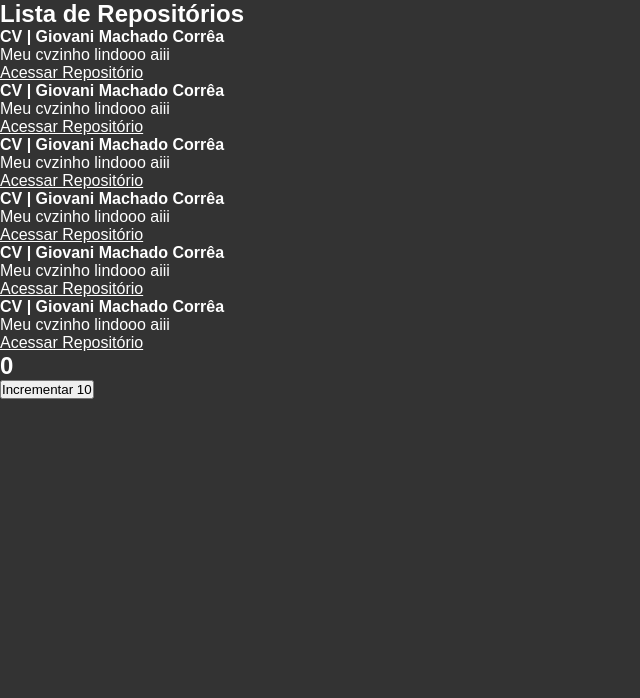
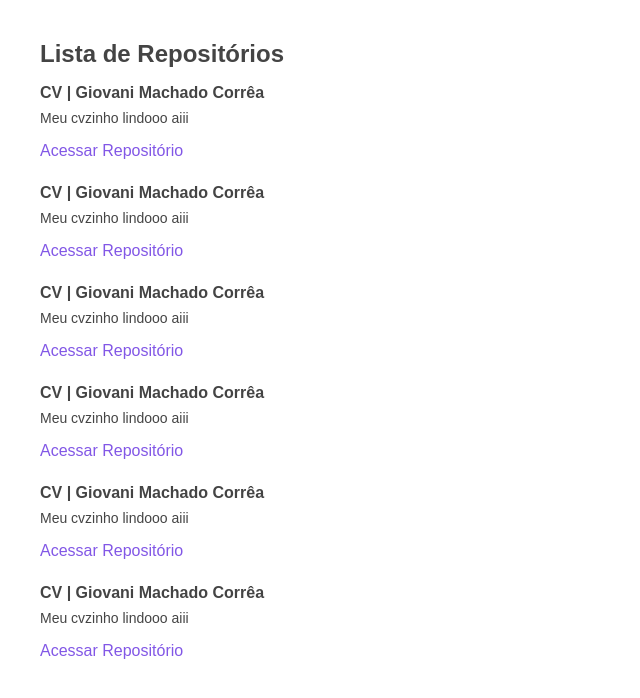
Before and after one commit to Elesiann/01-github-explorer, a React app: page / in a window 1280 px wide. Shown: the top 698 px of the page, without its empty margins (0-640 px from the left). Built offline with nearby package versions, Linux system fonts and the light colour scheme.

Commit message:
stylizing lists

```diff
--- a/src/App.jsx
+++ b/src/App.jsx
@@ -1,4 +1,3 @@
-import { Counter } from "./components/Counter";
 import { RepositoryList } from "./components/RepositoryList";
 import "./styles/global.scss";
 
@@ -7,7 +6,6 @@ export function App() {
     //sempre deve existir um conteiner pai acima de duas expressoes jsx
     <>
       <RepositoryList />
-      <Counter />
     </>
   );
 }
--- a/src/components/Counter.jsx
+++ /dev/null
@@ -1,27 +0,0 @@
-//hook, gancho.
-import { useState } from "react";
-
-// imutabilidade - nunca vai receber um novo valor, nao se pode alterar diretamente o conteúdo e sim dar um novo valor.
-// usuarios ['elesian', 'giovani']
-// usuarios.push ['maluco'] - mutação do valor original da variável, realocação de memória
-
-// se quero adicionar uma informação nova no fim do array, preciso criar um novo array copiando as informaçoes que ja existem dentro de usuários
-// usando spread operator (...) e adiciono no final novoUsuarios = [...usuarios, 'maluco']
-export function Counter() {
-  //desestruturando um array
-  const [counter, setCounter] = useState(0);
-
-  // isso acontece tambem com o setCounter, por ser imutável, preciso criar uma nova variável que define um novo valor para o Counter
-  function increment() {
-    setCounter(counter + 10);
-  }
-
-  return (
-    <div>
-      <h2>{counter}</h2>
-      <button type="button" onClick={increment}>
-        Incrementar 10
-      </button>
-    </div>
-  );
-}
--- a/src/components/RepositoryList.jsx
+++ b/src/components/RepositoryList.jsx
@@ -1,4 +1,6 @@
 import { RepositoryItem } from "./RepositoryItem";
+
+import "../styles/repositories.scss";
 
 const repository = {
   name: "CV | Giovani Machado Corrêa",
--- a/src/styles/global.scss
+++ b/src/styles/global.scss
@@ -6,10 +6,10 @@
 
 body {
   font-family: Arial, Helvetica, sans-serif;
-    color: white;
-    background-color: #333;
+  color: #444;
+  background-color: white;
 
-    a{
+  a {
     text-decoration: underline;
     color: white;
   }
--- /dev/null
+++ b/src/styles/repositories.scss
@@ -0,0 +1,48 @@
+section.repository-list {
+  margin: 40px;
+
+  h1 {
+    margin-bottom: 16px;
+  }
+
+  ul {
+    list-style: none;
+
+    li {
+      margin-bottom: 1.5rem;
+
+      // last child estiliza a ultima propriedade
+      &last-child {
+        margin-bottom: 0;
+      }
+
+      //ou, toda li que possui outra li em cima (&) vai ser aplicada esta estilização
+      //   li {
+      //       & + li {
+      //           margin-top: 1.5rem;
+      //       }
+      //   }
+
+      strong {
+        color: #444;
+      }
+
+      p {
+        font-size: 14px;
+        color: #444;
+        margin-top: 8px;
+      }
+
+      a {
+        display: inline-block;
+        margin-top: 1rem;
+        text-decoration: none;
+        color: #8257e6;
+      }
+
+      a:hover {
+        color: #5b37af;
+      }
+    }
+  }
+}
```
Lines whose indentation alone changed are shown as unchanged.
